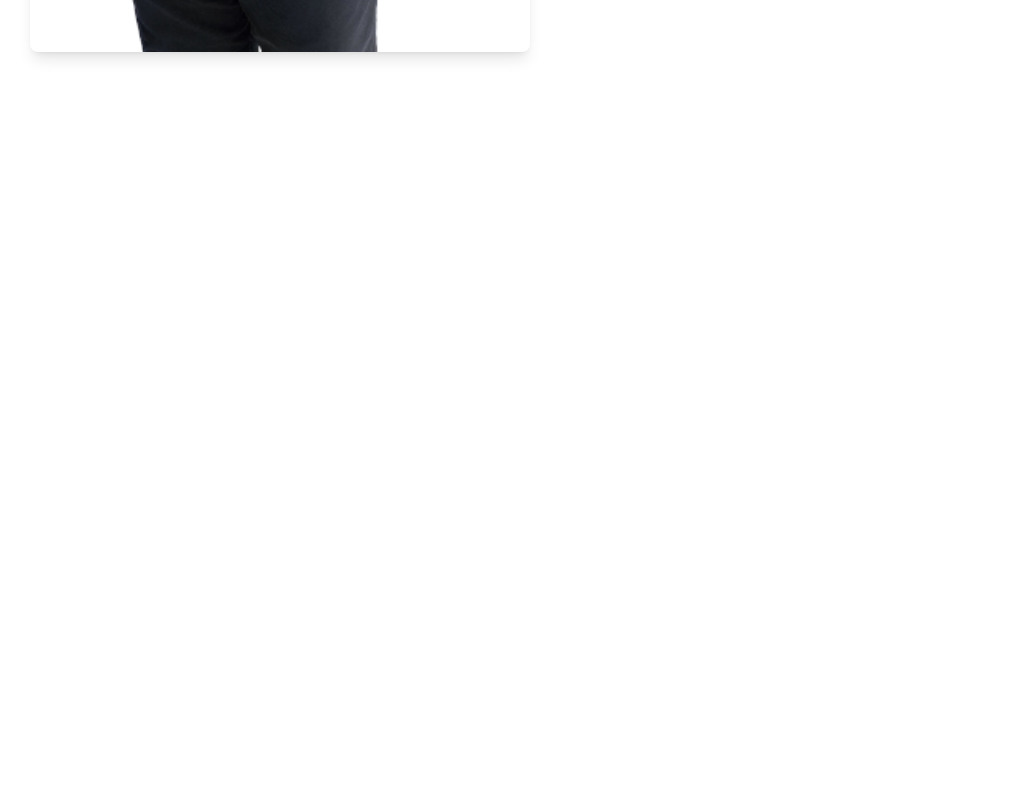
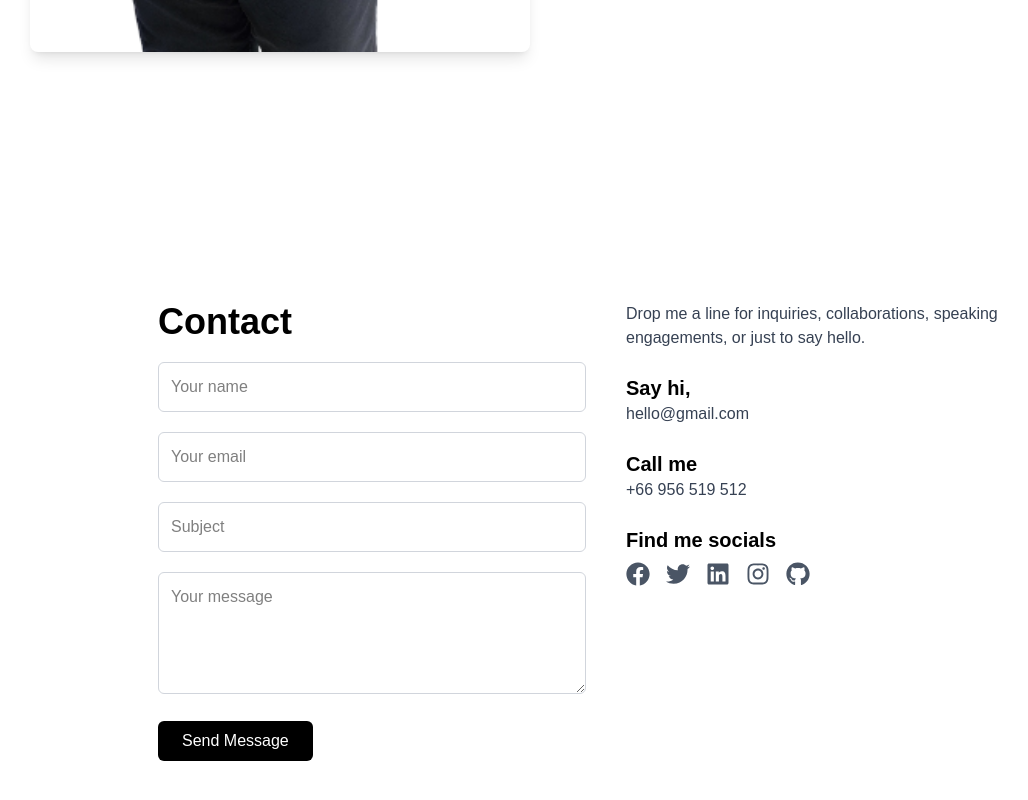
Before and after one commit to Kene12/my-portfolio, a Next.js app: page / in a window 1280 px wide. Shown: the part 1754-2554 px from the top of the page, without its empty margins (34-1062 px from the left). Before the commit the page ends 1886 px from the top, so only its background shows below. Built offline with nearby package versions, Linux system fonts and the light colour scheme.

Commit message:
Add contact

```diff
--- a/app/components/Navbar.tsx
+++ b/app/components/Navbar.tsx
@@ -3,10 +3,7 @@ import Link from 'next/link';
 import { useState } from "react";
 
 export default function Navbar() {
-  const [language, setLanguage] = useState("th");
-  const toggleLanguage = () => {
-    setLanguage((prev) => (prev === "th" ? "en" : "th"));
-  };
+
   return (
     <nav className="bg-white/30 backdrop-blur-md shadow-md fixed w-full top-0 z-50">
       <div className="container mx-auto flex items-center justify-between px-6 py-4">
@@ -18,14 +15,6 @@ export default function Navbar() {
           <li><Link href="#about" className="hover:text-purple-600 ml-5">About</Link></li>
           <li><Link href="/portfolio" className="hover:text-purple-600 ml-5">Portfolio</Link></li>
           <li><Link href="/contact" className="hover:text-purple-600 ml-5">Contact</Link></li>
-          <li>
-            <button
-              onClick={toggleLanguage}
-              className="text-sm px-3 py-1 border rounded-full hover:bg-purple-100 transition"
-            >
-              {language === "th" ? "🇹🇭 ไทย" : "🇬🇧 EN"}
-            </button>
-          </li>
         </ul>
       </div>
     </nav>
--- /dev/null
+++ b/app/components/contact.tsx
@@ -0,0 +1,81 @@
+import {
+    FaFacebook,
+    FaTwitter,
+    FaLinkedin,
+    FaInstagram,
+    FaGithub,
+  } from "react-icons/fa";
+
+  export default function Contact() {
+    return (
+      <main className="min-h-screen flex items-center justify-center px-5 md:px-16 py-10 bg-white">
+        <div className="max-w-4xl w-full grid md:grid-cols-2 gap-10 items-start ">
+          {/* Left: Form */}
+          <form className="space-y-5">
+            <h1 className="text-4xl font-bold text-black mb-5">Contact</h1>
+
+            <input
+              type="text"
+              placeholder="Your name"
+              className="w-full border text-black border-gray-300 p-3 rounded-md"
+              required
+            />
+            <input
+              type="email"
+              placeholder="Your email"
+              className="w-full border text-black border-gray-300 p-3 rounded-md focus:outline-none"
+              required
+            />
+            <input
+              type="text"
+              placeholder="Subject"
+              className="w-full border text-black border-gray-300 p-3 rounded-md focus:outline-none"
+            />
+            <textarea
+              rows={4}
+              placeholder="Your message"
+              className="w-full border text-black border-gray-300 p-3 rounded-md focus:outline-none"
+              required
+            ></textarea>
+            <button
+              type="submit"
+              className="bg-black text-white px-6 py-2 rounded-md hover:bg-gray-800 transition"
+            >
+              Send Message
+            </button>
+          </form>
+
+          {/* Right: Info */}
+          <div className="space-y-6 text-gray-700">
+            <p>
+              Drop me a line for inquiries, collaborations, speaking engagements,
+              or just to say hello.
+            </p>
+
+            <div>
+              <h2 className="font-bold text-xl text-black">Say hi,</h2>
+              <p>hello@gmail.com</p>
+            </div>
+
+            <div>
+              <h2 className="font-bold text-xl text-black">Call me</h2>
+              <p>+66 956 519 512</p>
+            </div>
+
+            <div>
+              <h2 className="font-bold text-xl text-black">Find me socials</h2>
+              <div className="flex gap-4 text-2xl text-gray-600 mt-2">
+              <a href="https://www.facebook.com/panithan.kunkaew.2025/" target="_blank" rel="noopener noreferrer">
+                <FaFacebook />
+              </a>
+                <FaTwitter />
+                <FaLinkedin />
+                <FaInstagram />
+                <FaGithub />
+              </div>
+            </div>
+          </div>
+        </div>
+      </main>
+    );
+  }
--- a/app/page.tsx
+++ b/app/page.tsx
@@ -1,5 +1,6 @@
 import Image from "next/image";
-import About from "./components/adout";
+import About from "./components/about";
+import Contact from "./components/contact";
 
 export default function Home() {
   return (
@@ -40,6 +41,7 @@ export default function Home() {
         </div>
       </main>
       <About />
+      <Contact />
     </>
   );
 }
```
Also changed, not shown: package.json (+8 -8 lines), app/components/about.tsx (renamed from app/components/adout.tsx), 1 other file (tests, documents, lock files or other folders).
